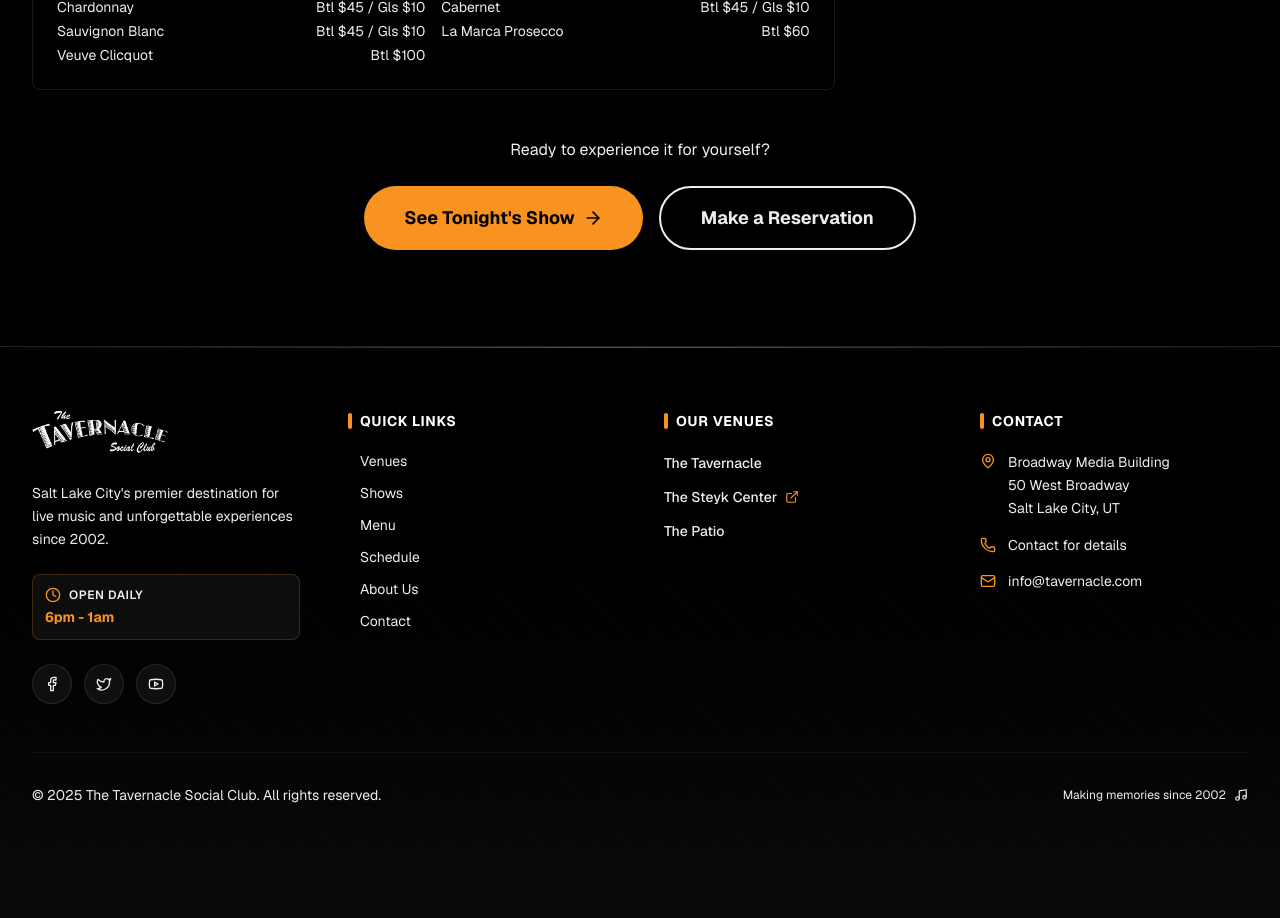
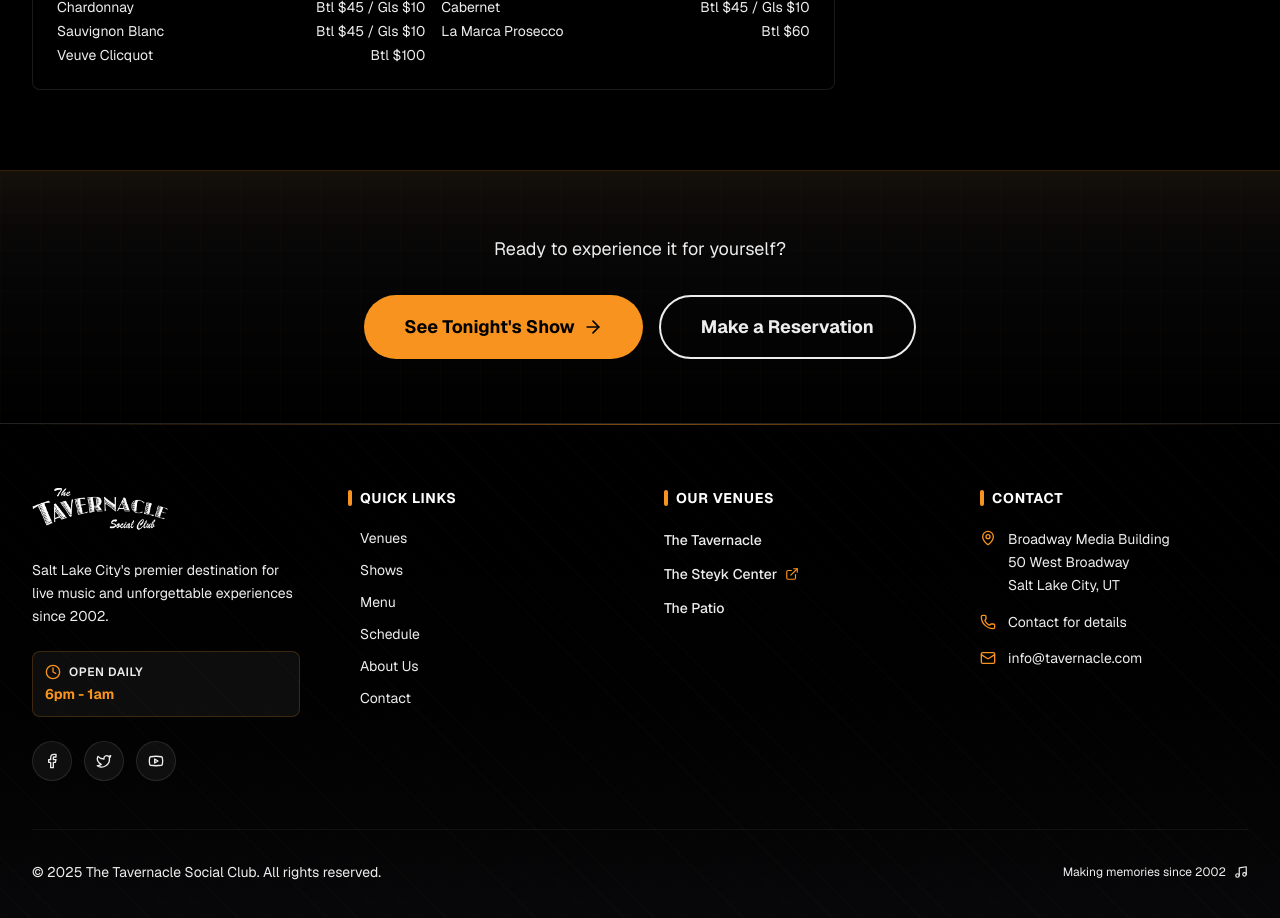
Before and after one commit to tavernacle/tavernacle.com, a Next.js app: page /menu in a window 1280 px wide. Shown: the part 1280-2198 px from the top of the page. Before the commit the page ends 2149 px from the top, so only its background shows below. Built offline with nearby package versions, Linux system fonts and the light colour scheme.

Commit message:
clean up base

```diff
--- a/app/menu/page.tsx
+++ b/app/menu/page.tsx
@@ -38,7 +38,7 @@
       <Header />
 
       {/* Hero Section */}
-      <div className="relative pt-32 pb-24 overflow-hidden">
+      <div className="relative pt-32 pb-8 overflow-hidden">
         {/* Grid Background */}
         <div
           className="absolute inset-0 opacity-30 pointer-events-none"
@@ -412,10 +412,25 @@
               </div>
             </div>
           </div>
+        </div>
+      </div>
 
-          {/* CTA Section */}
-          <div className="text-center">
-            <p className="text-foreground/60 mb-6">
+      {/* CTA Section - Full Width */}
+      <div className="relative border-t border-[#f7931e]/20 bg-gradient-to-b from-[#f7931e]/5 to-black py-16">
+        {/* Grid Background */}
+        <div
+          className="absolute inset-0 opacity-20 pointer-events-none"
+          style={{
+            backgroundImage: `
+              linear-gradient(to right, rgba(247, 147, 30, 0.1) 1px, transparent 1px),
+              linear-gradient(to bottom, rgba(247, 147, 30, 0.1) 1px, transparent 1px)
+            `,
+            backgroundSize: "40px 40px",
+          }}
+        />
+
+        <div className="max-w-7xl mx-auto px-4 sm:px-6 lg:px-8 relative z-10 text-center">
+          <p className="text-foreground/70 mb-8 text-lg">
             Ready to experience it for yourself?
           </p>
           <div className="flex flex-col sm:flex-row gap-4 justify-center">
@@ -436,6 +451,5 @@
         </div>
       </div>
     </div>
-    </div>
   );
 }
```
Lines whose indentation alone changed are shown as unchanged.
